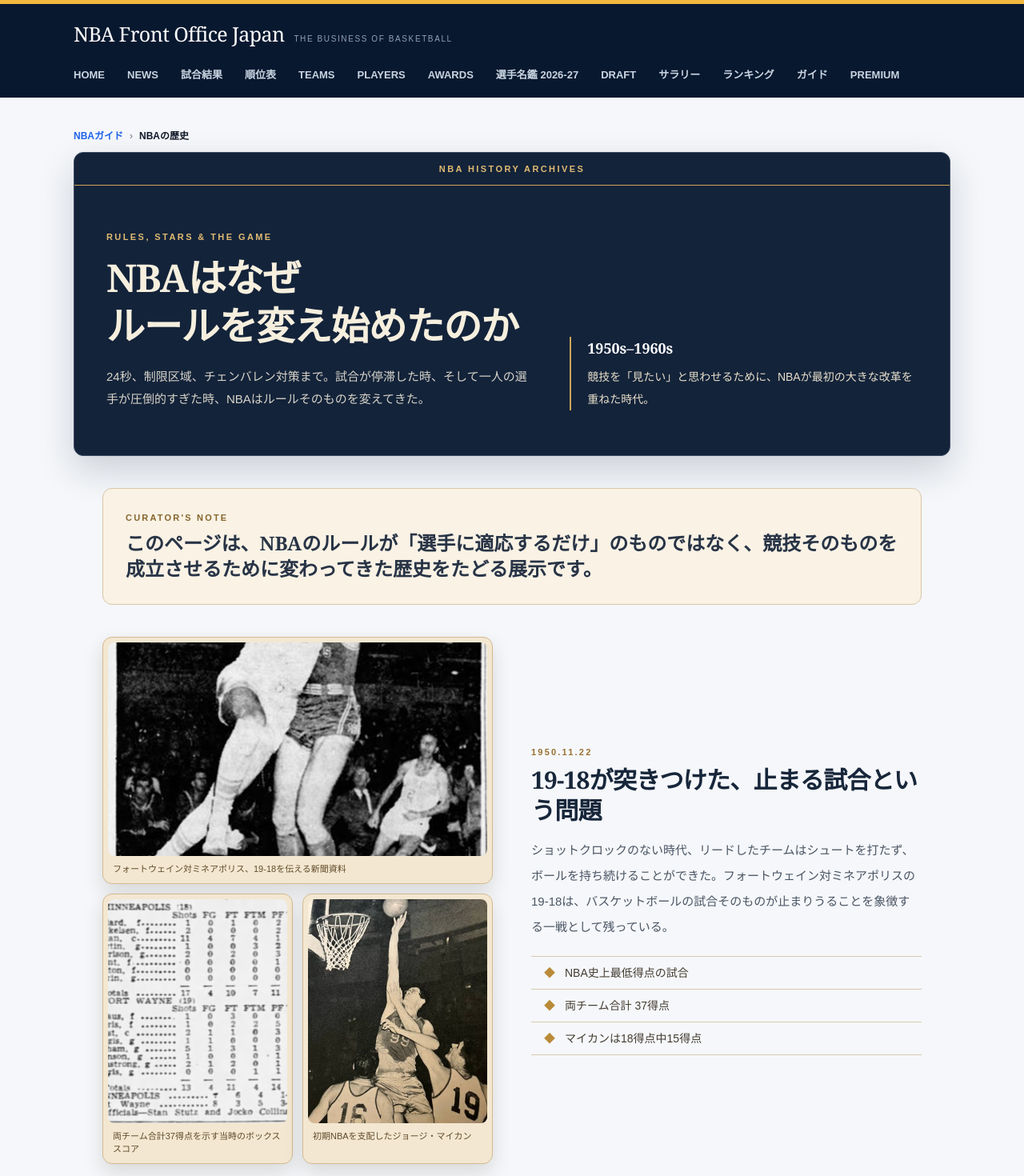
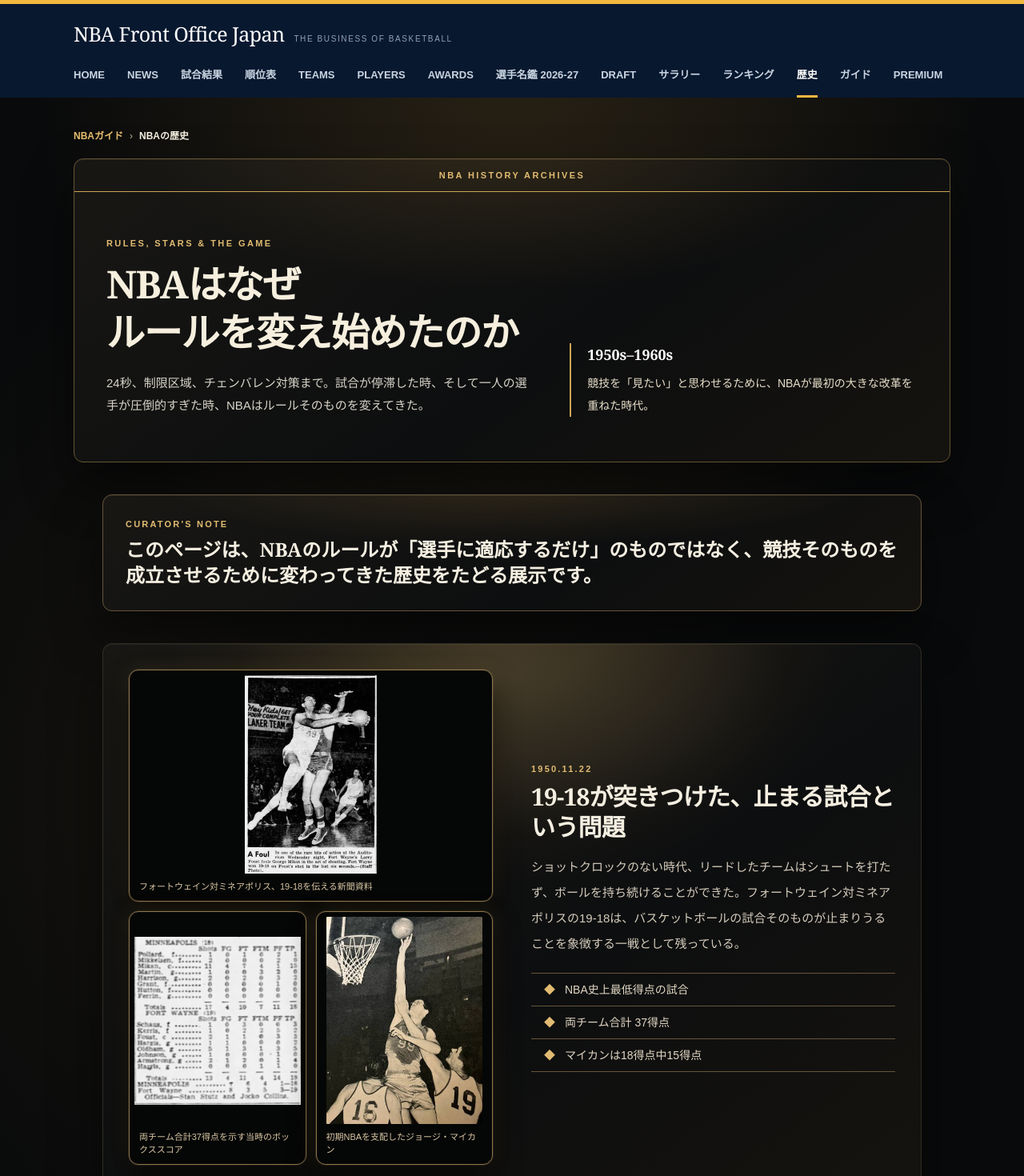
Before and after one commit to nba-front-office-japan/nba-front-office-japan, a Next.js app: page /history in a window 1280 px wide. Shown: the top 1470 px of the page at 80% size. Built offline with nearby package versions, Linux system fonts and the light colour scheme; no server answers.

Commit message:
Redesign history as museum gallery

```diff
--- a/app/globals.css
+++ b/app/globals.css
@@ -156,3 +156,41 @@
   .history-paint-motion__frame { animation: none; opacity: 0; }
   .history-paint-motion__frame--1 { opacity: 1; }
 }
+
+/* NBAの歴史ページ：暗い展示室と、作品だけを照らすスポットライトの演出 */
+.history-gallery {
+  background:
+    radial-gradient(ellipse 65% 30% at 50% 0%, rgba(173, 132, 61, 0.2), transparent 72%),
+    radial-gradient(ellipse 40% 22% at 15% 24%, rgba(98, 76, 38, 0.12), transparent 72%),
+    #090a0b;
+  color: #f5efe1;
+}
+
+.history-gallery__hero,
+.history-gallery__curator,
+.history-gallery__exhibit {
+  background:
+    radial-gradient(ellipse 70% 90% at 50% -12%, rgba(177, 134, 59, 0.2), transparent 62%),
+    linear-gradient(145deg, #181714 0%, #0d0e0f 58%, #15130f 100%);
+  box-shadow: 0 28px 65px rgba(0, 0, 0, 0.46), inset 0 1px rgba(255, 238, 191, 0.06);
+}
+
+.history-gallery__exhibit {
+  position: relative;
+  overflow: hidden;
+}
+
+.history-gallery__exhibit::before {
+  position: absolute;
+  inset: -25% 15% auto;
+  height: 62%;
+  content: "";
+  pointer-events: none;
+  background: radial-gradient(ellipse, rgba(247, 219, 155, 0.13), transparent 68%);
+}
+
+.history-gallery__exhibit > * { position: relative; }
+
+.history-gallery__photo {
+  box-shadow: 0 0 0 1px rgba(255, 227, 166, 0.08), 0 16px 32px rgba(0, 0, 0, 0.7), 0 0 26px rgba(243, 195, 102, 0.12);
+}
--- a/app/history/page.tsx
+++ b/app/history/page.tsx
@@ -1,7 +1,7 @@
 import type { Metadata } from "next";
 import Image from "next/image";
 import Link from "next/link";
-import { PageShell } from "@/components/page-shell";
+import { SiteHeader } from "@/components/site-header";
 
 export const metadata: Metadata = {
   title: "NBAはなぜルールを変え始めたのか | NBA Front Office Japan",
@@ -66,14 +66,14 @@
   },
   {
     era: "1967 → 1977",
-    title: "ダンク禁止と、スカイフックへの道",
-    body: "大学バスケットボールでは、ルー・アルシンダーが活躍した時代にダンクが禁止された。NBAのルール変更ではないが、圧倒的な才能が競技のルールや戦術に影響を与えるという時代の空気をよく表している。後のカリームは、別の止められない武器を完成させていった。",
+    title: "ダンク禁止と、ジャバーのスカイフックへの道",
+    body: "大学バスケットボールでは、ルー・アルシンダーが活躍した時代にダンクが禁止された。NBAのルール変更ではないが、圧倒的な才能が競技のルールや戦術に影響を与えるという時代の空気をよく表している。後のカリーム・アブドゥル＝ジャバーは、別の止められない武器を完成させていった。",
     facts: ["NCAAのダンク禁止：9シーズン", "のちのカリーム・アブドゥル＝ジャバー", "スカイフックという回答"],
     label: "THE NEXT ANSWER",
     kind: "gallery",
     photos: [
       { src: "/history/alcindor-ucla.png", alt: "UCLA時代にダンクを決めるルー・アルシンダー", caption: "UCLA時代のルー・アルシンダー" },
-      { src: "/history/kareem-bucks.png", alt: "ミルウォーキー・バックスのカリーム・アブドゥル＝ジャバー", caption: "NBAで完成したカリームのキャリア" },
+      { src: "/history/kareem-bucks.png", alt: "ミルウォーキー・バックスのカリーム・アブドゥル＝ジャバー", caption: "NBAで完成したカリーム・アブドゥル＝ジャバーのキャリア" },
     ],
   },
 ];
@@ -85,7 +85,7 @@
         {exhibit.photos.map((photo, index) => (
           <figure
             key={photo.src}
-            className={`overflow-hidden rounded-xl border border-[#d2b98f] bg-[#f3e7d1] p-1.5 shadow-[0_10px_24px_rgba(53,37,17,.14)] ${
+            className={`history-gallery__photo overflow-hidden rounded-xl border border-[#8d754c] bg-[#050606] p-1.5 ${
               exhibit.photos && exhibit.photos.length === 3 && index === 0 ? "col-span-2" : ""
             }`}
           >
@@ -94,9 +94,9 @@
               alt={photo.alt}
               width={960}
               height={960}
-              className={`w-full rounded-lg object-cover ${exhibit.photos && exhibit.photos.length === 3 && index === 0 ? "aspect-[16/9]" : "aspect-[4/5]"}`}
+              className={`w-full rounded-lg bg-[#050606] object-contain ${exhibit.photos && exhibit.photos.length === 3 && index === 0 ? "aspect-[16/9]" : "aspect-[4/5]"}`}
             />
-            <figcaption className="px-1.5 pb-1 pt-2 text-[11px] leading-4 text-[#604b2a]">{photo.caption}</figcaption>
+            <figcaption className="px-1.5 pb-1 pt-2 text-[11px] leading-4 text-[#d9c7a5]">{photo.caption}</figcaption>
           </figure>
         ))}
       </div>
@@ -105,7 +105,7 @@
 
   if (exhibit.kind === "motion") {
     return (
-      <figure className="overflow-hidden rounded-2xl border border-[#d2b98f] bg-[#f3e7d1] p-2 shadow-[0_14px_34px_rgba(53,37,17,.16)]" aria-label="NBAペイントエリアが6フィートから12フィート、16フィートへ変化する図解モーション">
+      <figure className="history-gallery__photo overflow-hidden rounded-2xl border border-[#8d754c] bg-[#050606] p-2" aria-label="NBAペイントエリアが6フィートから12フィート、16フィートへ変化する図解モーション">
         <div className="history-paint-motion relative aspect-[4/3] overflow-hidden rounded-xl">
           <Image
             src="/history/paint-motion-01.png"
@@ -140,7 +140,7 @@
             className="history-paint-motion__frame history-paint-motion__frame--4 object-cover"
           />
         </div>
-        <figcaption className="px-2 pb-1 pt-3 text-xs leading-5 text-[#604b2a]">
+        <figcaption className="px-2 pb-1 pt-3 text-xs leading-5 text-[#d9c7a5]">
           資料：ペイントエリアの変遷。6ft → 12ft → 16ft と順に広がります。
         </figcaption>
       </figure>
@@ -180,14 +180,16 @@
 
 export default function HistoryPage() {
   return (
-    <PageShell>
-      <nav aria-label="パンくずリスト" className="mb-3 flex flex-wrap items-center gap-x-2 gap-y-1 text-xs text-muted">
-        <Link href="/guide" className="font-semibold text-blue hover:underline">NBAガイド</Link>
+    <div className="history-gallery flex min-h-full flex-1 flex-col">
+      <SiteHeader />
+      <main className="mx-auto w-full max-w-6xl flex-1 px-4 py-8 sm:px-7 sm:py-10">
+      <nav aria-label="パンくずリスト" className="mb-5 flex flex-wrap items-center gap-x-2 gap-y-1 text-xs text-[#c4b69e]">
+        <Link href="/guide" className="font-semibold text-[#e7bf70] hover:underline">NBAガイド</Link>
         <span aria-hidden>›</span>
-        <span className="font-semibold text-foreground">NBAの歴史</span>
+        <span className="font-semibold text-[#f5efe1]">NBAの歴史</span>
       </nav>
 
-      <section className="overflow-hidden rounded-2xl border border-[#3c4d62] bg-[#13233a] text-[#f6efdE] shadow-[0_18px_45px_rgba(18,35,58,.18)]">
+      <section className="history-gallery__hero overflow-hidden rounded-2xl border border-[#655433] text-[#f6efde]">
         <div className="border-b border-[#cda657] px-6 py-3 text-center text-[11px] font-extrabold tracking-[.22em] text-[#e1bb71] sm:px-10">
           NBA HISTORY ARCHIVES
         </div>
@@ -209,9 +211,9 @@
       </section>
 
       <div className="mx-auto mt-10 max-w-5xl">
-        <section className="rounded-2xl border border-[#d7c6a7] bg-[#f9f2e5] p-5 text-[#283446] sm:p-7">
-          <p className="text-[11px] font-extrabold tracking-[.2em] text-[#87652d]">CURATOR&apos;S NOTE</p>
-          <p className="mt-2 font-serif text-xl font-bold leading-8 sm:text-2xl">
+        <section className="history-gallery__curator rounded-2xl border border-[#66563a] p-5 sm:p-7">
+          <p className="text-[11px] font-extrabold tracking-[.2em] text-[#e1bb71]">CURATOR&apos;S NOTE</p>
+          <p className="mt-2 font-serif text-xl font-bold leading-8 text-[#f5efe1] sm:text-2xl">
             このページは、NBAのルールが「選手に適応するだけ」のものではなく、競技そのものを成立させるために変わってきた歴史をたどる展示です。
           </p>
         </section>
@@ -220,17 +222,17 @@
           {exhibits.map((exhibit, index) => {
             const reverse = index % 2 === 1;
             return (
-              <section key={exhibit.title} className="grid gap-6 lg:grid-cols-2 lg:items-center lg:gap-12">
+              <section key={exhibit.title} className="history-gallery__exhibit grid gap-6 rounded-2xl border border-[#322d25] p-5 sm:p-8 lg:grid-cols-2 lg:items-center lg:gap-12">
                 <div className={reverse ? "lg:order-2" : ""}>
                   <ExhibitVisual exhibit={exhibit} />
                 </div>
                 <div className={reverse ? "lg:order-1" : ""}>
-                  <p className="text-[11px] font-extrabold tracking-[.2em] text-[#9a7030]">{exhibit.era}</p>
-                  <h2 className="mt-2 font-serif text-2xl font-bold leading-tight tracking-tight text-[#17263a] sm:text-3xl">{exhibit.title}</h2>
-                  <p className="mt-4 text-[15px] leading-8 text-[#4a5564]">{exhibit.body}</p>
-                  <ul className="mt-5 divide-y divide-[#d9c9ae] border-y border-[#d9c9ae] text-sm text-[#443c31]">
+                  <p className="text-[11px] font-extrabold tracking-[.2em] text-[#e1bb71]">{exhibit.era}</p>
+                  <h2 className="mt-2 font-serif text-2xl font-bold leading-tight tracking-tight text-[#f5efe1] sm:text-3xl">{exhibit.title}</h2>
+                  <p className="mt-4 text-[15px] leading-8 text-[#d5ccbd]">{exhibit.body}</p>
+                  <ul className="mt-5 divide-y divide-[#66563a] border-y border-[#66563a] text-sm text-[#e2d7c4]">
                     {exhibit.facts.map((fact) => (
-                      <li key={fact} className="py-2.5 pl-4 before:mr-3 before:text-[#b98a38] before:content-['◆']">{fact}</li>
+                      <li key={fact} className="py-2.5 pl-4 before:mr-3 before:text-[#e1bb71] before:content-['◆']">{fact}</li>
                     ))}
                   </ul>
                 </div>
@@ -239,16 +241,17 @@
           })}
         </div>
 
-        <section className="mt-14 border-t-2 border-[#283b53] py-8 text-center">
-          <p className="text-[11px] font-extrabold tracking-[.22em] text-[#9a7030]">NEXT EXHIBITION</p>
-          <h2 className="mt-2 font-serif text-2xl font-bold text-[#17263a]">3ポイントはNBAをどう変えたのか</h2>
-          <p className="mt-3 text-sm leading-7 text-muted">距離によってシュートの価値を変えた、次の大きなルール革命へ。</p>
+        <section className="mt-14 border-t-2 border-[#66563a] py-8 text-center">
+          <p className="text-[11px] font-extrabold tracking-[.22em] text-[#e1bb71]">NEXT EXHIBITION</p>
+          <h2 className="mt-2 font-serif text-2xl font-bold text-[#f5efe1]">3ポイントはNBAをどう変えたのか</h2>
+          <p className="mt-3 text-sm leading-7 text-[#c4b69e]">距離によってシュートの価値を変えた、次の大きなルール革命へ。</p>
         </section>
       </div>
 
-      <Link href="/guide" className="selection-button selection-blue mt-8 inline-block rounded-lg px-2 py-1 text-sm font-extrabold text-blue underline underline-offset-4 hover:no-underline">
+      <Link href="/guide" className="selection-button mt-8 inline-block rounded-lg px-2 py-1 text-sm font-extrabold text-[#e7bf70] underline underline-offset-4 hover:text-white hover:no-underline">
         ← NBAガイド一覧に戻る
       </Link>
-    </PageShell>
+      </main>
+    </div>
   );
 }
--- a/components/site-header.tsx
+++ b/components/site-header.tsx
@@ -16,6 +16,7 @@
   { href: "/draft", label: "DRAFT" },
   { href: "/salary", label: "サラリー" },
   { href: "/rankings", label: "ランキング" },
+  { href: "/history", label: "歴史" },
   { href: "/guide", label: "ガイド" },
   { href: "/premium", label: "PREMIUM" },
 ];
```
